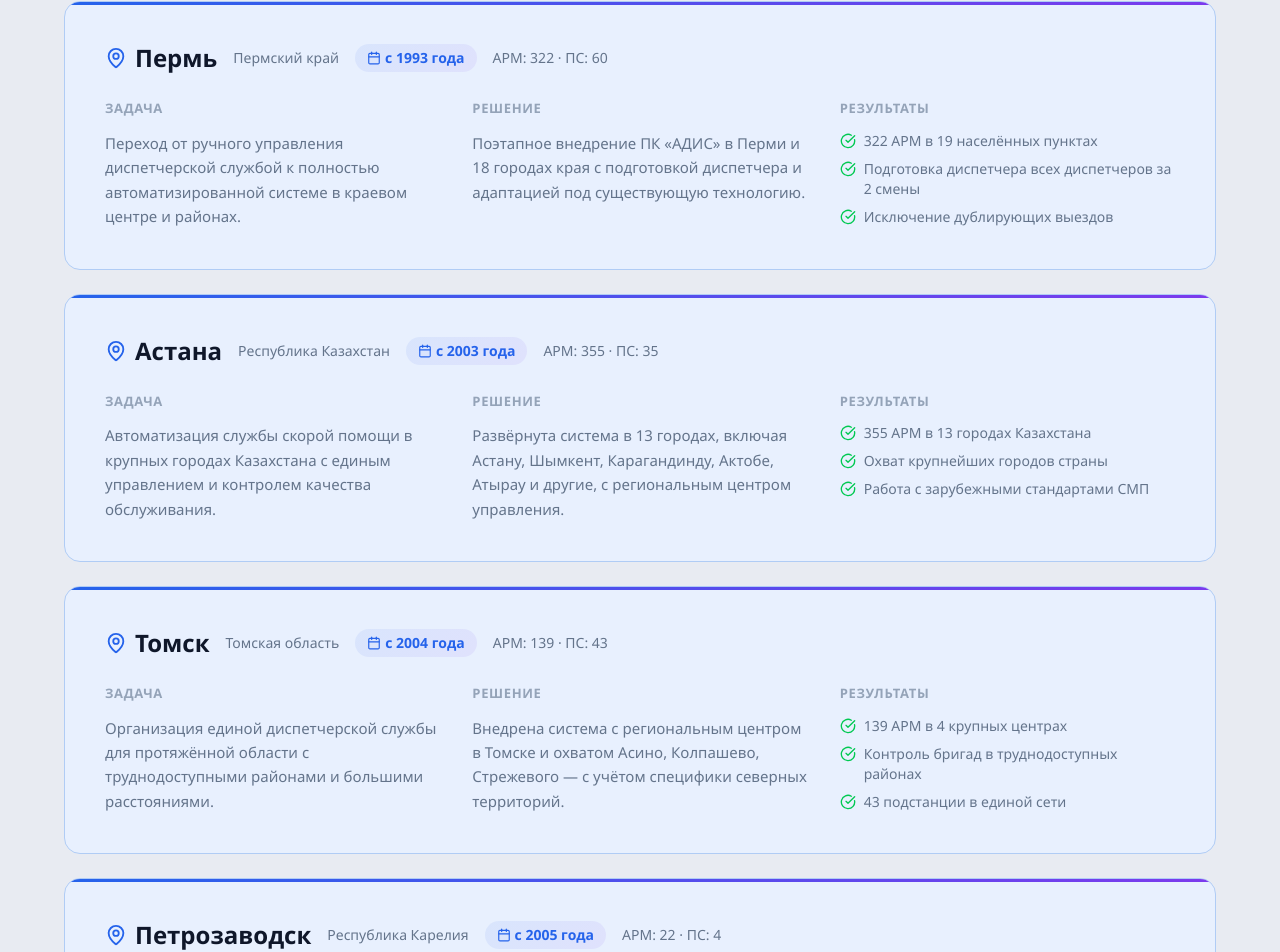
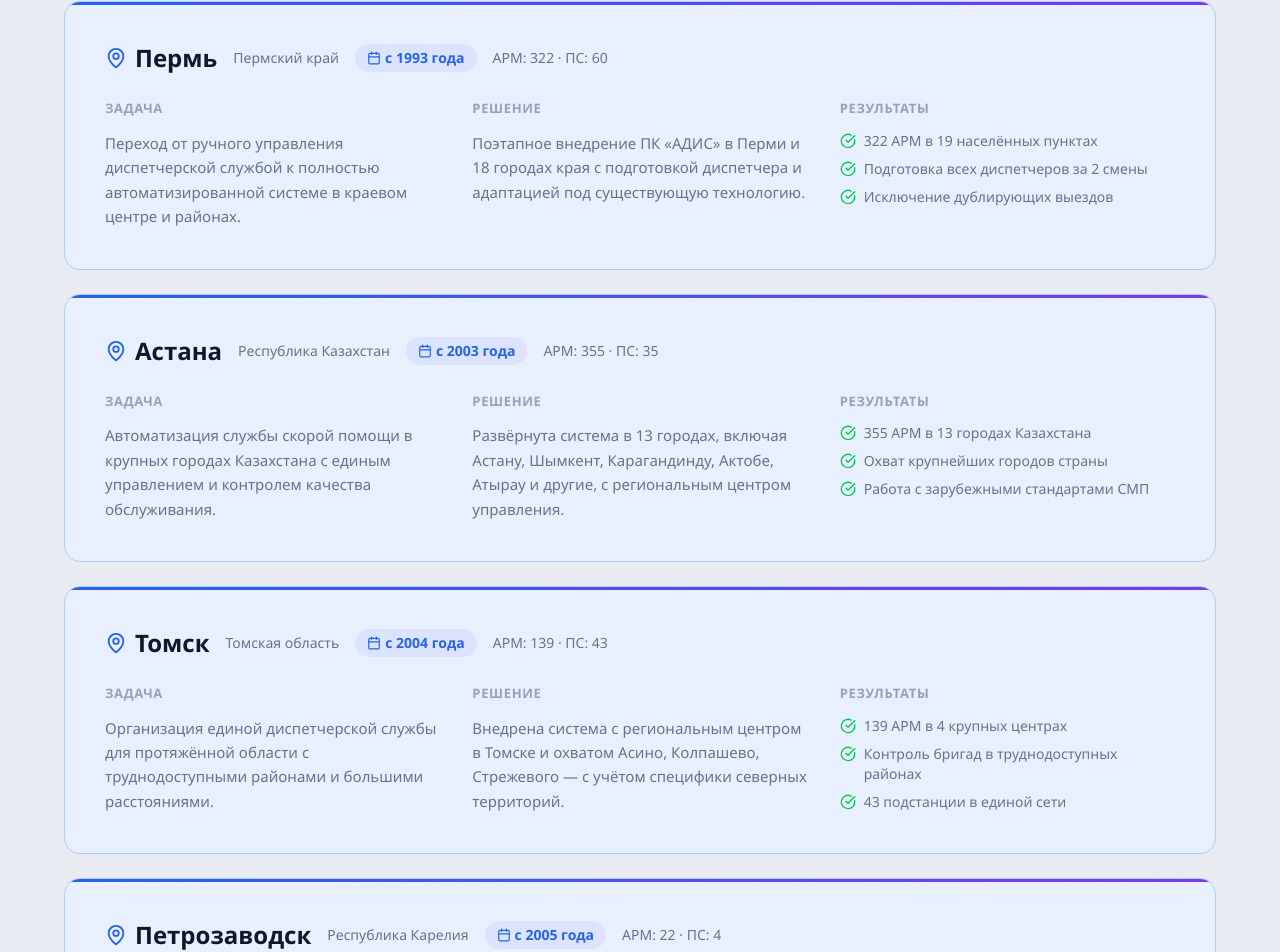
Before and after one commit to Bulka84/adis, a Next.js app: page /cases in a window 1280 px wide. Shown: the part 1355-2307 px from the top of the page. Built offline with nearby package versions, Linux system fonts and the light colour scheme.

Commit message:
Fix Perm case wording

```diff
--- a/src/app/cases/page.tsx
+++ b/src/app/cases/page.tsx
@@ -27,7 +27,7 @@ const cases = [
     substations: 60,
     challenge: "Переход от ручного управления диспетчерской службой к полностью автоматизированной системе в краевом центре и районах.",
     solution: "Поэтапное внедрение ПК «АДИС» в Перми и 18 городах края с подготовкой диспетчера и адаптацией под существующую технологию.",
-    results: ["322 АРМ в 19 населённых пунктах", "Подготовка диспетчера всех диспетчеров за 2 смены", "Исключение дублирующих выездов"],
+    results: ["322 АРМ в 19 населённых пунктах", "Подготовка всех диспетчеров за 2 смены", "Исключение дублирующих выездов"],
   },
   {
     region: "Республика Казахстан",
```
